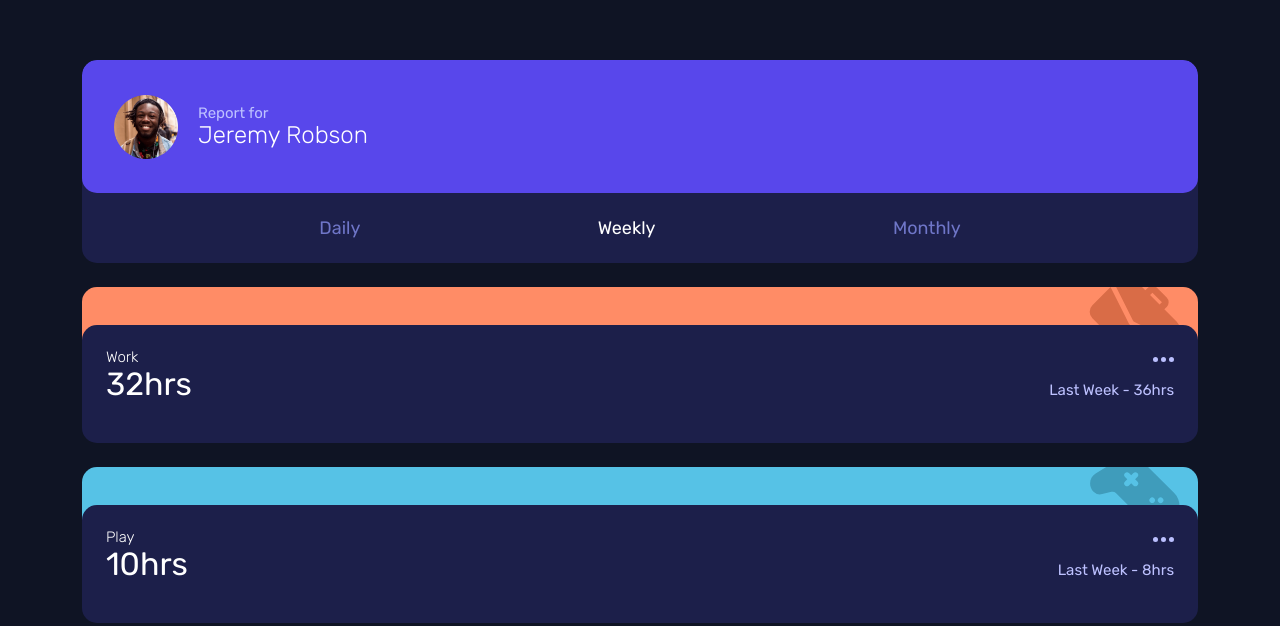
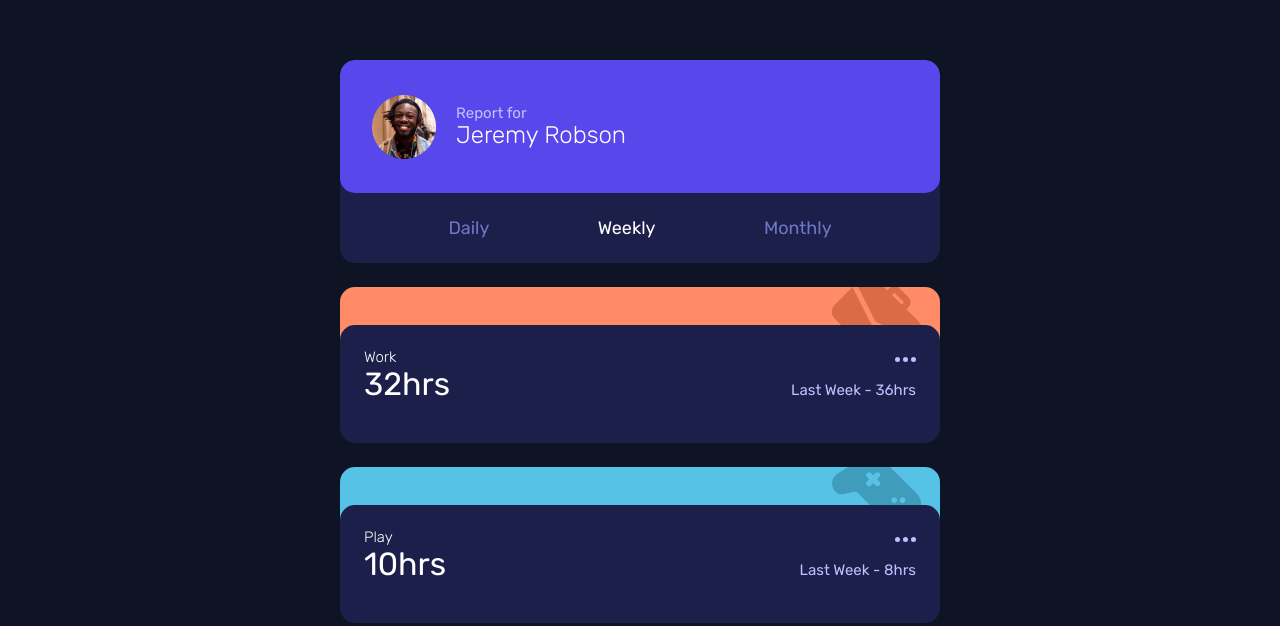
Before and after one commit to norman02/FM-time-tracking-dashboard, a plain HTML site: page index.html in a window 1280 px wide. Shown: the part 216-842 px from the top of the page. Drawn offline with Linux system fonts and the light colour scheme; files whose address does not match are found by name.

Commit message:
constrain width for display on medium screens

```diff
--- a/scss/layouts/_header.scss
+++ b/scss/layouts/_header.scss
@@ -14,6 +14,8 @@ header {
     background-color: $card-bg-clr;
     border-radius: 15px;
     overflow: hidden;
+    margin: auto;
+    max-width: 600px;
   }
   /* header profile is the top portion of the header element
    * containing user info and avatar
--- a/scss/layouts/_tracker.scss
+++ b/scss/layouts/_tracker.scss
@@ -1,5 +1,7 @@
 .tracker {
     display: grid;
+    row-gap: rem(24);
+    margin: auto;
     margin-top: rem(24);
-    row-gap: rem(24);
+    max-width: 600px;
   }
```
Also changed, not shown: css/main.css, 1 other file.
